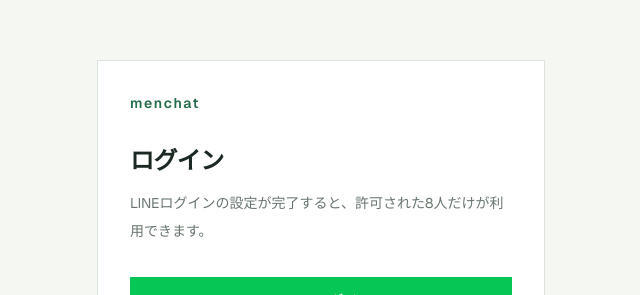
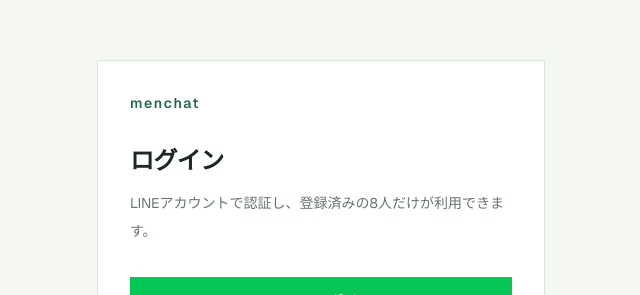
Before and after one commit to taisei-game/menchat, a Next.js app: page /login in a window 1280 px wide. Shown: the part 141-436 px from the top of the page, without its empty margins (319-959 px from the left). Built offline with nearby package versions, Linux system fonts and the light colour scheme; no server answers.

Commit message:
Polish login and mark the current app as a usable prototype

```diff
--- a/src/app/login/page.tsx
+++ b/src/app/login/page.tsx
@@ -9,7 +9,7 @@
         <p className="text-sm font-semibold tracking-[0.12em] text-[var(--accent)]">menchat</p>
         <h1 className="mt-8 text-2xl font-semibold tracking-tight">ログイン</h1>
         <p className="mt-3 text-sm leading-7 text-[var(--muted)]">
-          LINEログインの設定が完了すると、許可された8人だけが利用できます。
+          LINEアカウントで認証し、登録済みの8人だけが利用できます。
         </p>
         <div className="mt-8">
           <LoginForm />
```
